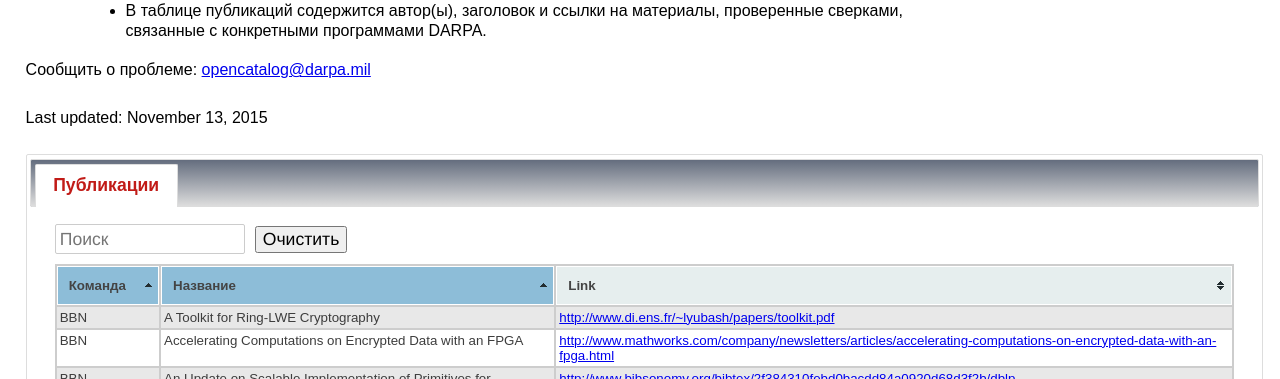
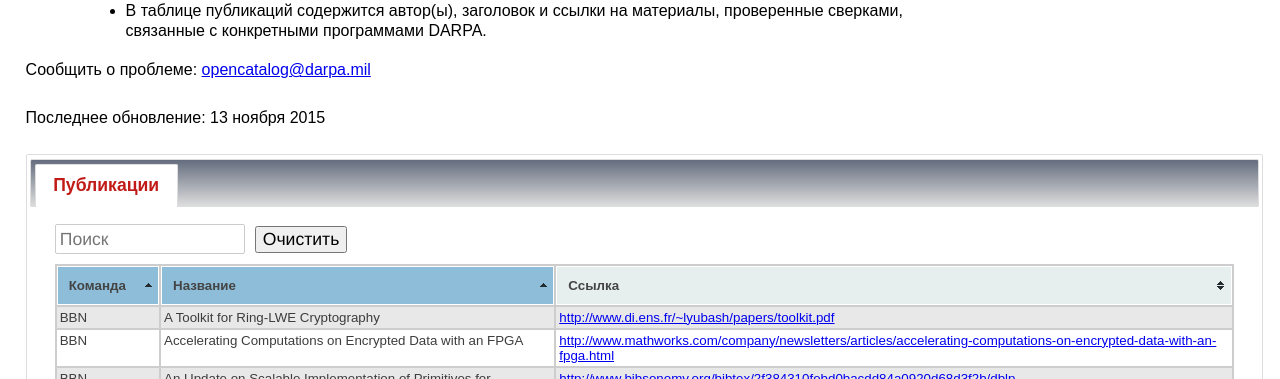
Before and after one commit to kant2002/darpa-ru, a Jekyll site: the page built from ru/PROCEED.html, in a window 1280 px wide and 900 px high. Shown: the part 429-808 px from the top of the window. Built offline with Jekyll 4.4.1, drawn with Linux system fonts in a browser that asks for light colours.

Commit message:
New translations PROCEED.html (Russian)

```diff
--- a/ru/PROCEED.html
+++ b/ru/PROCEED.html
@@ -8,9 +8,9 @@ office: Information Innovation Office (I2O)
  это исследовательские усилия которые ищут способ разработать методы которые позволят вычисления над зашифрованными данными
  без расшифровывания сперва этих данных, делая возможным вычислять более безопасно в недоверяемых окружениях.<p>
 <p class="programComplete">Program Complete</p>
-      <p><p>Содержимое, приводимое ниже, было подготовлено организациями, которые частично финансируются ДАРПА; мнения и выводы, содержащиеся в нем, являются авторскими и не должны толковаться как представляющие официальную политику или одобрения, выраженные явно или подразумеваемые, ДАРПА или правительства США.</p><ul><li>В таблице публикаций содержится автор(ы), заголовок и ссылки на материалы, проверенные сверками, связанные с конкретными программами DARPA.</li></ul><p>Сообщить о проблеме: <a href="mailto:opencatalog@darpa.mil">opencatalog@darpa.mil</a></p><p>Last updated: November 13, 2015</p></div><div id='dialog'></div><div id='tabs' class='table-tabs'><ul><li><a href='#tabs1'>Публикации</a></li></ul><div id='publications'><div id='tabs1'><input class='search' placeholder='Поиск' id='search1'/><button class='clear_button' id='clear1'>Очистить</button><table id='pubs' class='tablesorter'>
+      <p><p>Содержимое, приводимое ниже, было подготовлено организациями, которые частично финансируются ДАРПА; мнения и выводы, содержащиеся в нем, являются авторскими и не должны толковаться как представляющие официальную политику или одобрения, выраженные явно или подразумеваемые, ДАРПА или правительства США.</p><ul><li>В таблице публикаций содержится автор(ы), заголовок и ссылки на материалы, проверенные сверками, связанные с конкретными программами DARPA.</li></ul><p>Сообщить о проблеме: <a href="mailto:opencatalog@darpa.mil">opencatalog@darpa.mil</a></p><p>Последнее обновление: 13 ноября 2015</p></div><div id='dialog'></div><div id='tabs' class='table-tabs'><ul><li><a href='#tabs1'>Публикации</a></li></ul><div id='publications'><div id='tabs1'><input class='search' placeholder='Поиск' id='search1'/><button class='clear_button' id='clear1'>Очистить</button><table id='pubs' class='tablesorter'>
  <thead>
- <tr><th>Команда</th><th>Название</th><th>Link</th></tr>
+ <tr><th>Команда</th><th>Название</th><th>Ссылка</th></tr>
  </thead>
  <tbody  class='list'><tr>
   <td class='team'>MIT<a name='MIT'></a></td>
```
